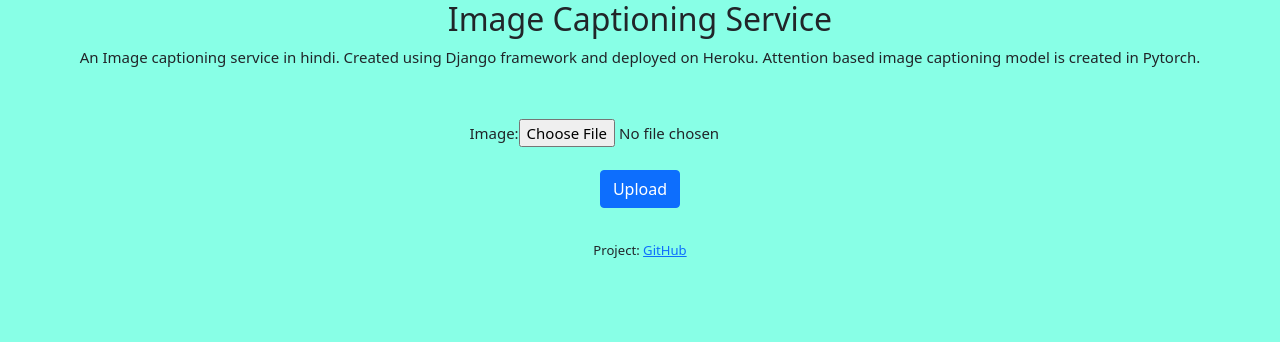
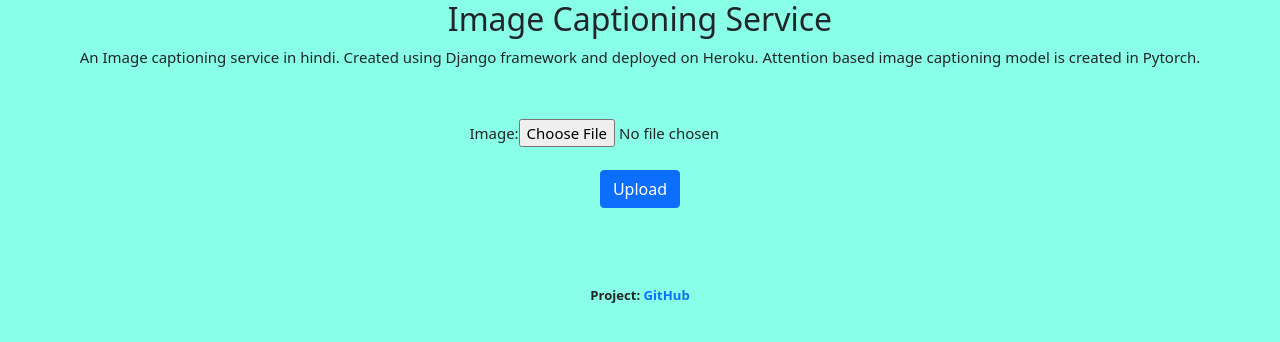
Before and after one commit to DS-Meena/Image-captioning-service-in-Hindi, a Django app: page / in a window 1280 px wide. Shown: the top 342 px of the page. Run offline with Django 3.2, Linux system fonts and the light colour scheme; parts of the project's set-up code (start-up, migrations or seed data) failed here and were passed over.

Commit message:
Designing done on home page

```diff
--- a/templates/index.html
+++ b/templates/index.html
@@ -15,6 +15,10 @@
         body {
             background-color: #88ffe6;
             font-size: 15px;
+        }
+
+        small {
+            font-weight: bold;
         }
 
         .details {
@@ -53,8 +57,8 @@
 
     {% if image_uri is not None %}
     {% if predicted_caption is not None %}
-        <div class="alert alert-primary" role="alert">
-            Predicted label: <b>{{ predicted_caption }}</b>
+        <div class="alert" role="alert" style="background-color: #ffa1ee;">
+            Predicted Caption: <b>{{ predicted_caption }}</b>
         </div>
     {% else %}
         <div class="alert alert-danger" role="alert">
@@ -67,8 +71,10 @@
 {% endif %}
 
     <!-- Further information -->
+    <br>
+    <br>
     <p><small>Project:
-        <a href="https://github.com/28-08-2000/Image-captioning-service-in-Hindi" target="_blank">GitHub</a></small>
+        <a href="https://github.com/28-08-2000/Image-captioning-service-in-Hindi" target="_blank" style="text-decoration: None;">GitHub</a></small>
     </p>
 
 </div>
```
